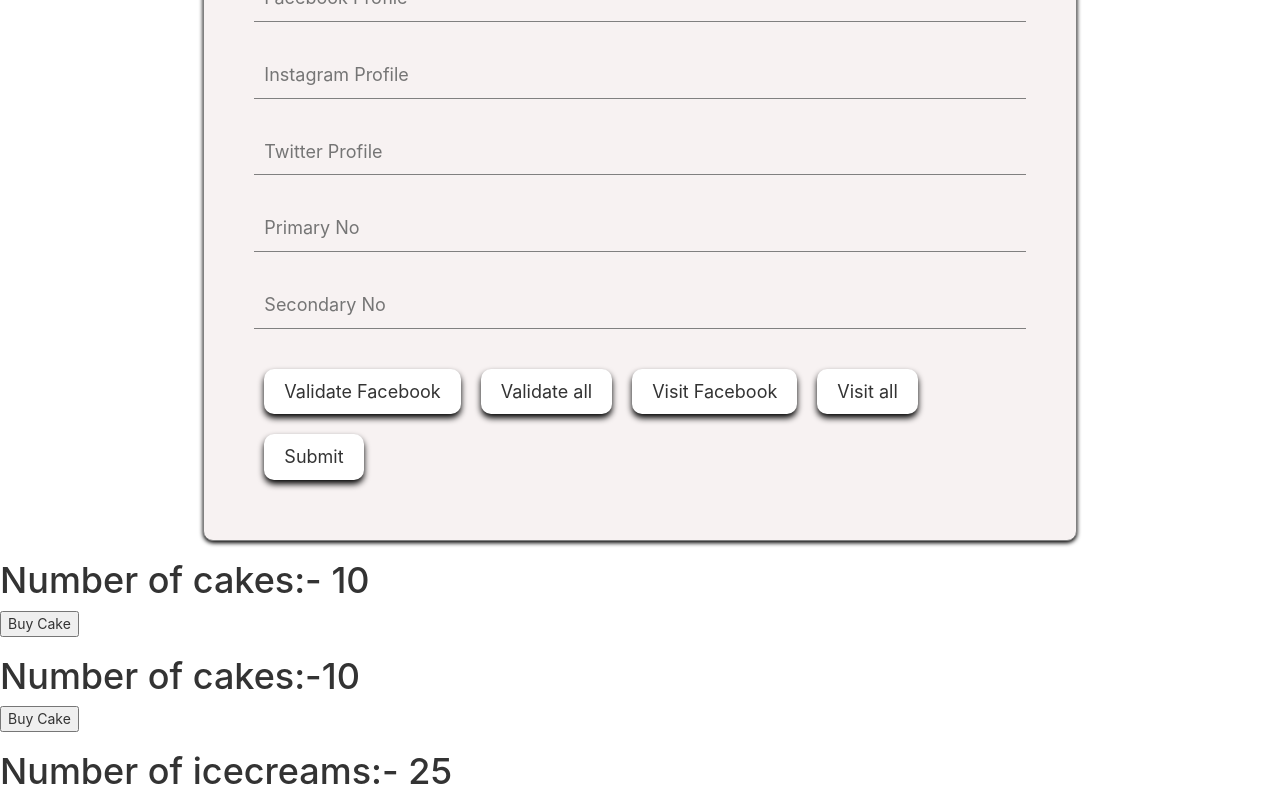
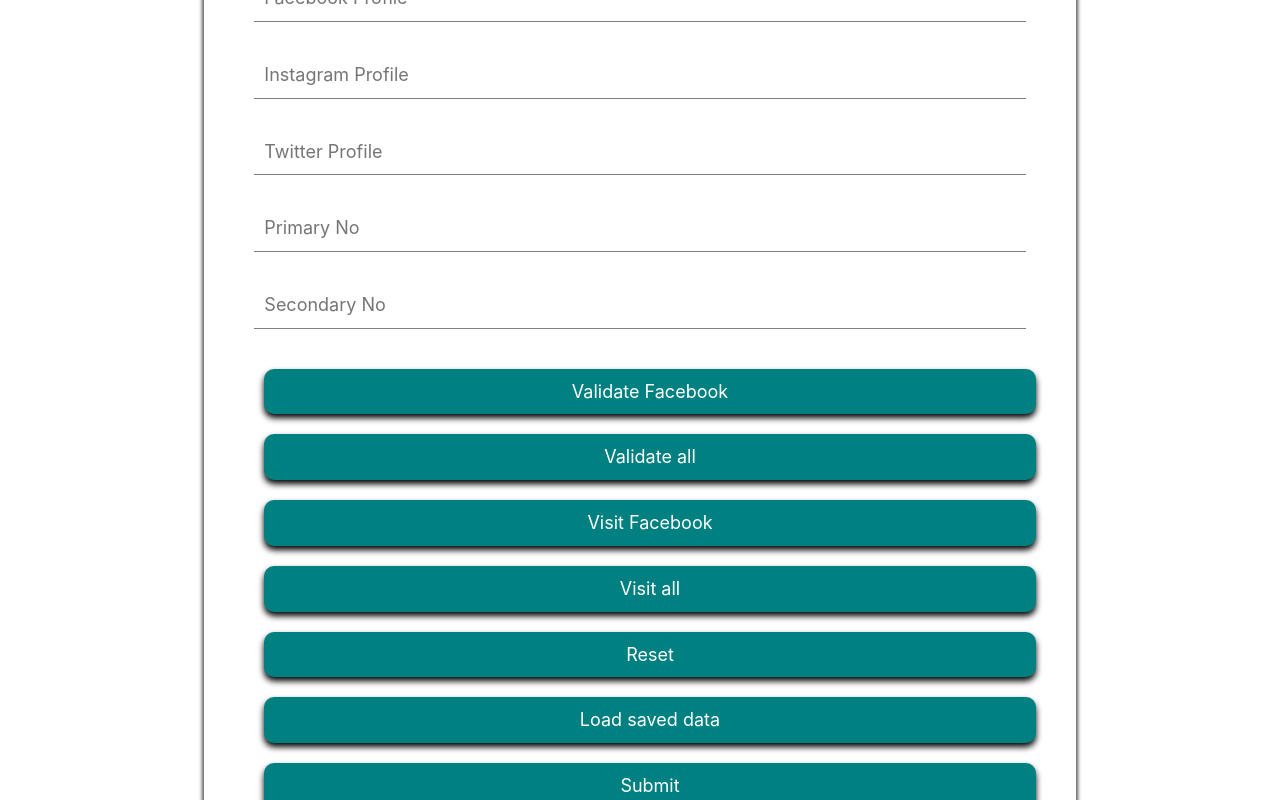
Before and after one commit to ashaytiwari/React-Redux-And-Formik, a React (Create React App) app: page / in a window 1280 px wide. Shown: the part 540-1340 px from the top of the page. Built offline with nearby package versions, Linux system fonts and the light colour scheme.

Commit message:
Load saved data and reset form data Done

```diff
--- a/src/App.css
+++ b/src/App.css
@@ -3,7 +3,7 @@
     border-radius: 10px;
     border: 1px solid gray;
     margin-top: 50px;
-    background-color: rgb(247, 242, 242);
+    background-color: white;
     box-shadow: 0 2px 4px 0 black;
 }
 .Youtube-form .form:hover{
@@ -12,7 +12,7 @@
 .Youtube-form .form input, .Youtube-form .form textarea{
     border: none;
     border-bottom: 1px solid gray;
-    background-color: rgb(247, 242, 242);
+    background-color: white;
     outline: none;
     margin-bottom: 10px;
     width: 100%;
@@ -23,11 +23,13 @@
     padding: 10px 20px;
     border-radius: 10px;
     outline: none;
-    background-color: white;
+    background-color: teal;
     border: none;
+    color: white;
     box-shadow: 0 4px 6px 0 black;
     font-size: 18px;
-    margin: 10px
+    margin: 10px;
+    width: 100%
 }
 .Youtube-form .form button:hover{
     box-shadow: 0 2px 4px 0 black;
--- a/src/components/YoutubeForm.js
+++ b/src/components/YoutubeForm.js
@@ -1,4 +1,4 @@
-import React from 'react'
+import React, { useState } from 'react'
 import { Formik, Form, Field, ErrorMessage, FieldArray } from 'formik'
 import * as Yup from 'yup'
 import TextError from './TextError'
@@ -18,10 +18,27 @@ const initialValues = {
     phNo: ['']
 }
 
+// Saved values to load on the form on calling
+const savedValues = {
+    name: 'Ashay',
+    email: 'ashaytiwari2001@gmail.com',
+    channel: 'Code',
+    comments: 'sd',
+    address: 'nskfd',
+    social: {
+        facebook: 'sdf',
+        instagram: 'ds',
+        twitter: 'sd'
+    },
+    phoneNo: ['123', '345'],
+    phNo: ['21']
+}
+
 const onSubmit = (values, onSubmitProps) => {
     console.log('Form data:-', values)
+    console.log('form submission', onSubmitProps)
     onSubmitProps.setSubmitting(false);
-
+    onSubmitProps.resetForm();
 }
 
 const validationSchema = Yup.object({
@@ -42,7 +59,7 @@ const validateFacebook = values => {
 }
 
 function YoutubeForm() {
-
+    const [formValues, setformValues] = useState(null)
     return (
         <div className="Youtube-form">
             <div className="row">
@@ -52,9 +69,10 @@ function YoutubeForm() {
                 <div className="col-md-8 form">
                     {/* For manually triggering we pass form element as render props pattern */}
                     <Formik
-                        initialValues={initialValues}
+                        initialValues={formValues || initialValues}
                         validationSchema={validationSchema}
-                        onSubmit={onSubmit}>
+                        onSubmit={onSubmit}
+                        enableReinitialize>
                         {
                             formik => {
                                 return (
@@ -196,6 +214,12 @@ function YoutubeForm() {
                                             }
                                         })}>Visit all</button>
 
+                                        {/* Reset data button */}
+                                        <button type="reset">Reset</button>
+
+                                        {/* Sve load data button */}
+                                        <button type="button" onClick={() => setformValues(savedValues)}>Load saved data</button>
+
                                         {/* Disabling the submit button */}
                                         <button type="submit" disabled={!formik.isValid || formik.isSubmitting}>Submit</button>
                                     </Form>
```
